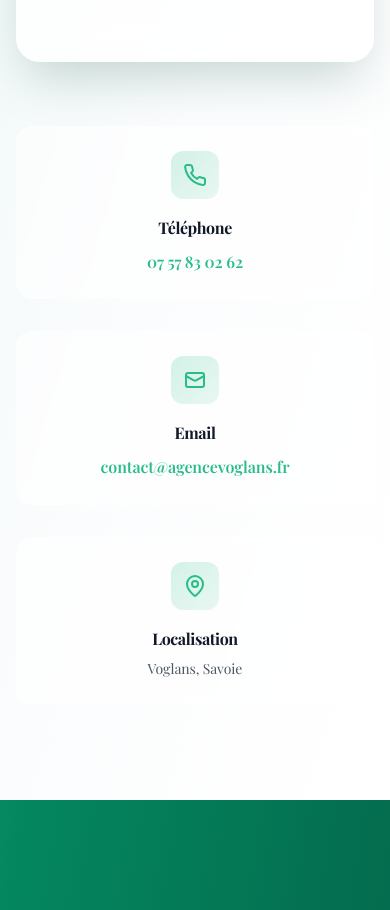
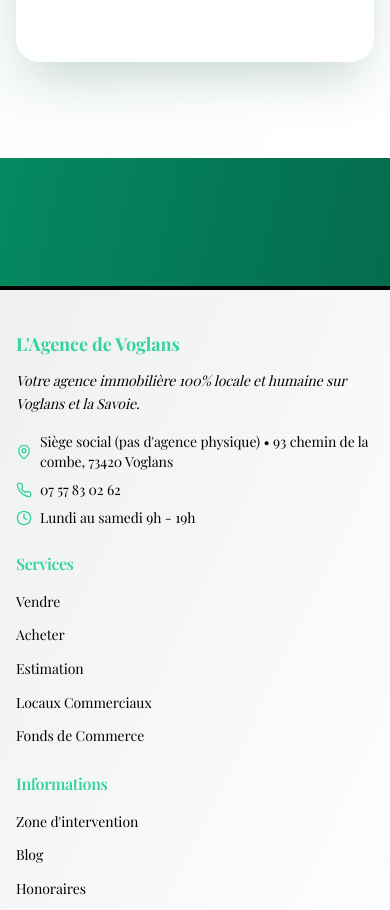
Before and after one commit to ProjetMario/voglansastro, an Astro site: page / in a window 390 px wide. Shown: the part 5264-6174 px from the top of the page. Built offline with nearby package versions, Linux system fonts and the light colour scheme; Astro itself is replaced by a stand-in of ours; a script that the page names is missing.

Commit message:
feat: suppression section contact alternatives après formulaire HubSpot
- Suppression des cartes téléphone, email et localisation redondantes
- Formulaire HubSpot maintenant centré et épuré
- Amélioration de la lisibilité de la section formulaire

```diff
--- a/src/pages/index.astro
+++ b/src/pages/index.astro
@@ -460,39 +460,6 @@ const organizationSchema = {
             <div class="hs-form-frame" data-region="eu1" data-form-id="38e959ad-3e66-4d5d-b88c-89950c681230" data-portal-id="146996576"></div>
           </div>
         </div>
-
-        <!-- Informations de contact alternatives -->
-        <div class="mt-16 grid grid-cols-1 md:grid-cols-3 gap-8 text-center">
-          <div class="bg-white/60 backdrop-blur-sm rounded-2xl p-6 border border-white/20">
-            <div class="w-12 h-12 bg-gradient-to-br from-primary/20 to-primary/10 rounded-xl flex items-center justify-center mx-auto mb-4">
-              <Phone className="w-6 h-6 text-primary" />
-            </div>
-            <h4 class="font-bold text-gray-900 mb-2">Téléphone</h4>
-            <a href={`tel:${phoneLink}`} class="text-primary hover:text-primary/80 font-semibold transition-colors">
-              {siteConfig.contact.phone}
-            </a>
-          </div>
-
-          <div class="bg-white/60 backdrop-blur-sm rounded-2xl p-6 border border-white/20">
-            <div class="w-12 h-12 bg-gradient-to-br from-primary/20 to-primary/10 rounded-xl flex items-center justify-center mx-auto mb-4">
-              <svg class="w-6 h-6 text-primary" fill="none" stroke="currentColor" viewBox="0 0 24 24">
-                <path stroke-linecap="round" stroke-linejoin="round" stroke-width="2" d="M3 8l7.89 4.26a2 2 0 002.22 0L21 8M5 19h14a2 2 0 002-2V7a2 2 0 00-2-2H5a2 2 0 00-2 2v10a2 2 0 002 2z" />
-              </svg>
-            </div>
-            <h4 class="font-bold text-gray-900 mb-2">Email</h4>
-            <a href={`mailto:${siteConfig.contact.email}`} class="text-primary hover:text-primary/80 font-semibold transition-colors">
-              {siteConfig.contact.email}
-            </a>
-          </div>
-
-          <div class="bg-white/60 backdrop-blur-sm rounded-2xl p-6 border border-white/20">
-            <div class="w-12 h-12 bg-gradient-to-br from-primary/20 to-primary/10 rounded-xl flex items-center justify-center mx-auto mb-4">
-              <MapPin className="w-6 h-6 text-primary" />
-            </div>
-            <h4 class="font-bold text-gray-900 mb-2">Localisation</h4>
-            <p class="text-gray-600 text-sm">Voglans, Savoie</p>
-          </div>
-        </div>
       </div>
     </div>
   </section>
```
